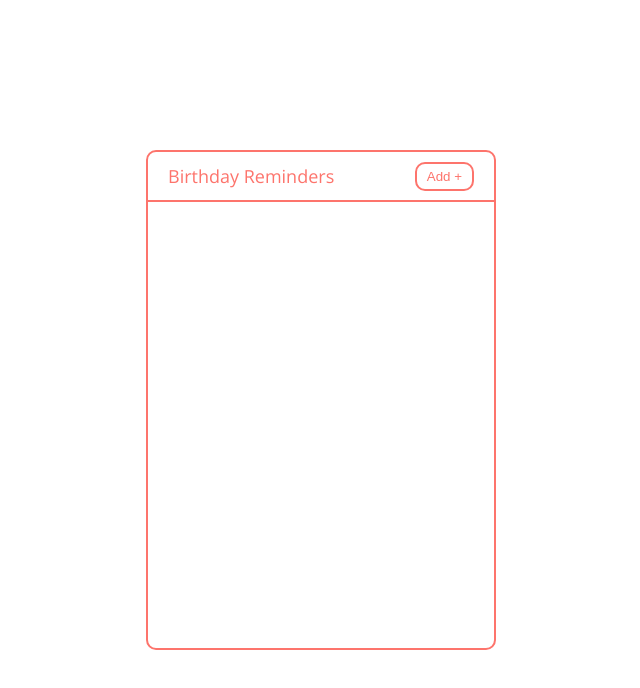
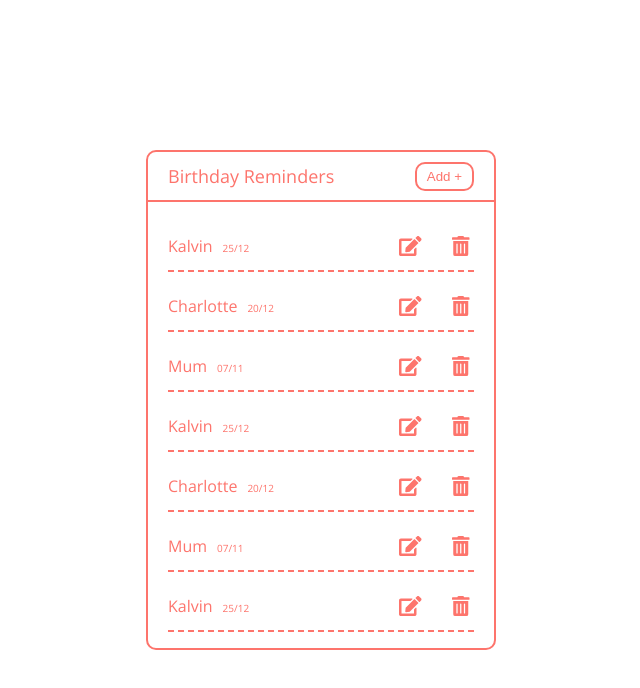
Before and after one commit to kalvinhart/birthday-reminder, a React (Create React App) app: page / in a window 1280 px wide. Shown: the top 688 px of the page, without its empty margins (319-959 px from the left). Built offline with nearby package versions, Linux system fonts and the light colour scheme.

Commit message:
BirthdayItem added.

```diff
--- a/package.json
+++ b/package.json
@@ -3,6 +3,9 @@
   "version": "0.1.0",
   "private": true,
   "dependencies": {
+    "@fortawesome/fontawesome-svg-core": "^1.2.35",
+    "@fortawesome/free-solid-svg-icons": "^5.15.3",
+    "@fortawesome/react-fontawesome": "^0.1.14",
     "@testing-library/jest-dom": "^5.14.1",
     "@testing-library/react": "^11.2.7",
     "@testing-library/user-event": "^12.8.3",
--- a/src/App.js
+++ b/src/App.js
@@ -1,8 +1,10 @@
+import { useState, useEffect } from "react";
 import GlobalStyle from "./styles/globalStyles";
 
 import AppContainer from "./components/AppContainer/AppContainer";
 import Header from "./components/Header/Header";
 import Body from "./components/Body/Body";
+import BirthdayItem from "./components/BirthdayItem/BirthdayItem";
 
 function App() {
   return (
@@ -10,7 +12,20 @@ function App() {
       <GlobalStyle />
       <AppContainer>
         <Header />
-        <Body></Body>
+        <Body>
+          <BirthdayItem name="Kalvin" birthday="25/12" />
+          <BirthdayItem name="Charlotte" birthday="20/12" />
+          <BirthdayItem name="Mum" birthday="07/11" />
+          <BirthdayItem name="Kalvin" birthday="25/12" />
+          <BirthdayItem name="Charlotte" birthday="20/12" />
+          <BirthdayItem name="Mum" birthday="07/11" />
+          <BirthdayItem name="Kalvin" birthday="25/12" />
+          <BirthdayItem name="Charlotte" birthday="20/12" />
+          <BirthdayItem name="Mum" birthday="07/11" />
+          <BirthdayItem name="Kalvin" birthday="25/12" />
+          <BirthdayItem name="Charlotte" birthday="20/12" />
+          <BirthdayItem name="Mum" birthday="07/11" />
+        </Body>
       </AppContainer>
     </>
   );
--- /dev/null
+++ b/src/components/BirthdayItem/BirthdayItem.js
@@ -0,0 +1,34 @@
+import React, { useState } from "react";
+import PropTypes from "prop-types";
+import { StyledItemWrapper, TextWrapper, ButtonWrapper } from "./BirthdayItem.styles";
+import { H2, SpanBirthday } from "../../styles/textStyles";
+import { FontAwesomeIcon } from "@fortawesome/react-fontawesome";
+import { faEdit, faTrashAlt } from "@fortawesome/free-solid-svg-icons";
+import Button from "../Button/Button";
+
+const BirthdayItem = ({ name, birthday }) => {
+  const [editing, setEditing] = useState(false);
+
+  return (
+    <StyledItemWrapper>
+      <TextWrapper>
+        <H2>{name}</H2>
+        <SpanBirthday>{birthday}</SpanBirthday>
+      </TextWrapper>
+      <ButtonWrapper>
+        <Button
+          icon={<FontAwesomeIcon icon={faEdit} />}
+          onClick={() => setEditing(!editing)}
+        />
+        <Button icon={<FontAwesomeIcon icon={faTrashAlt} />} />
+      </ButtonWrapper>
+    </StyledItemWrapper>
+  );
+};
+
+BirthdayItem.propTypes = {
+  name: PropTypes.string.isRequired,
+  birthday: PropTypes.string.isRequired,
+};
+
+export default BirthdayItem;
--- /dev/null
+++ b/src/components/BirthdayItem/BirthdayItem.styles.js
@@ -0,0 +1,29 @@
+import styled from "styled-components";
+
+const StyledItemWrapper = styled.div`
+  width: 100%;
+  height: 50px;
+  padding: 10px 0;
+  display: flex;
+  justify-content: space-between;
+  align-items: center;
+
+  &:not(:last-child) {
+    margin-bottom: 10px;
+    border-bottom: 2px dashed var(--clr-primary);
+  }
+`;
+
+const TextWrapper = styled.div`
+  & h2 {
+    margin-right: 10px;
+  }
+`;
+
+const ButtonWrapper = styled.div`
+  width: 80px;
+  display: flex;
+  justify-content: space-between;
+`;
+
+export { StyledItemWrapper, TextWrapper, ButtonWrapper };
--- a/src/components/Body/Body.styles.js
+++ b/src/components/Body/Body.styles.js
@@ -2,11 +2,12 @@ import styled from "styled-components";
 
 const StyledBody = styled.div`
   width: 100%;
+  padding: 20px;
   height: calc(100% - var(--header-height));
   overflow-y: scroll;
 
   &::-webkit-scrollbar {
-    width: 10px;
+    width: 5px;
   }
 
   &::-webkit-scrollbar-track {
@@ -19,7 +20,7 @@ const StyledBody = styled.div`
   }
 
   &::-webkit-scrollbar-thumb:hover {
-    background: var(--clr-primary);
+    background: var(--clr-secondary);
   }
 `;
 
--- a/src/components/Button/Button.js
+++ b/src/components/Button/Button.js
@@ -3,12 +3,18 @@ import PropTypes from "prop-types";
 
 import { StyledButton } from "./Button.styles";
 
-const Button = ({ text, onClick }) => {
-  return <StyledButton onClick={onClick}>{text}</StyledButton>;
+const Button = ({ text, onClick, icon }) => {
+  return (
+    <StyledButton onClick={onClick} alt={!!text ? text : ""} icon={icon}>
+      {!!text && text}
+      {!!icon && icon}
+    </StyledButton>
+  );
 };
 
 Button.propTypes = {
-  text: PropTypes.oneOfType([PropTypes.string, PropTypes.node]).isRequired,
+  text: PropTypes.oneOfType([PropTypes.string, PropTypes.node]),
+  icon: PropTypes.element,
   onClick: PropTypes.func,
 };
 
--- a/src/components/Button/Button.styles.js
+++ b/src/components/Button/Button.styles.js
@@ -1,10 +1,14 @@
 import styled from "styled-components";
 
 const StyledButton = styled.button`
-  padding: 5px 10px;
+  ${(props) => {
+    return props.icon ? "padding: 5px;" : "padding: 5px 10px;";
+  }}
   color: var(--clr-primary);
   background-color: transparent;
-  border: 2px solid var(--clr-primary);
+  ${(props) => {
+    return props.icon ? "border: none;" : "border: 2px solid var(--clr-primary);";
+  }}
   border-radius: 10px;
   cursor: pointer;
   transition: box-shadow 0.2s ease;
@@ -13,6 +17,10 @@ const StyledButton = styled.button`
   &:active {
     box-shadow: var(--box-shadow);
   }
+
+  & svg {
+    font-size: 20px;
+  }
 `;
 
 export { StyledButton };
--- a/src/styles/globalStyles.js
+++ b/src/styles/globalStyles.js
@@ -11,6 +11,7 @@ const GlobalStyle = createGlobalStyle`
 
     :root {
         --clr-primary: #fd746c;
+        --clr-secondary: #ff8c86;
         --box-shadow: 0 0 4px 4px rgba(253, 116, 108, 0.2);
         --header-height: 50px;
     }
@@ -26,6 +27,12 @@ const GlobalStyle = createGlobalStyle`
         align-items: center;
         font-family: Open Sans, sans-serif;
         font-size: 16px;
+        color: var(--clr-primary);
+    }
+
+    input {
+        font: inherit;
+        color: inherit;
     }
  `;
 
--- a/src/styles/textStyles.js
+++ b/src/styles/textStyles.js
@@ -4,7 +4,16 @@ const H1 = styled.h1`
   display: inline-block;
   font-size: 18px;
   font-weight: 300;
-  color: var(--clr-primary);
 `;
 
-export { H1 };
+const H2 = styled.h2`
+  display: inline-block;
+  font-size: 16px;
+  font-weight: 400;
+`;
+
+const SpanBirthday = styled.span`
+  font-size: 10px;
+`;
+
+export { H1, H2, SpanBirthday };
```
Also changed, not shown: 1 other file (tests, documents, lock files or other folders).
